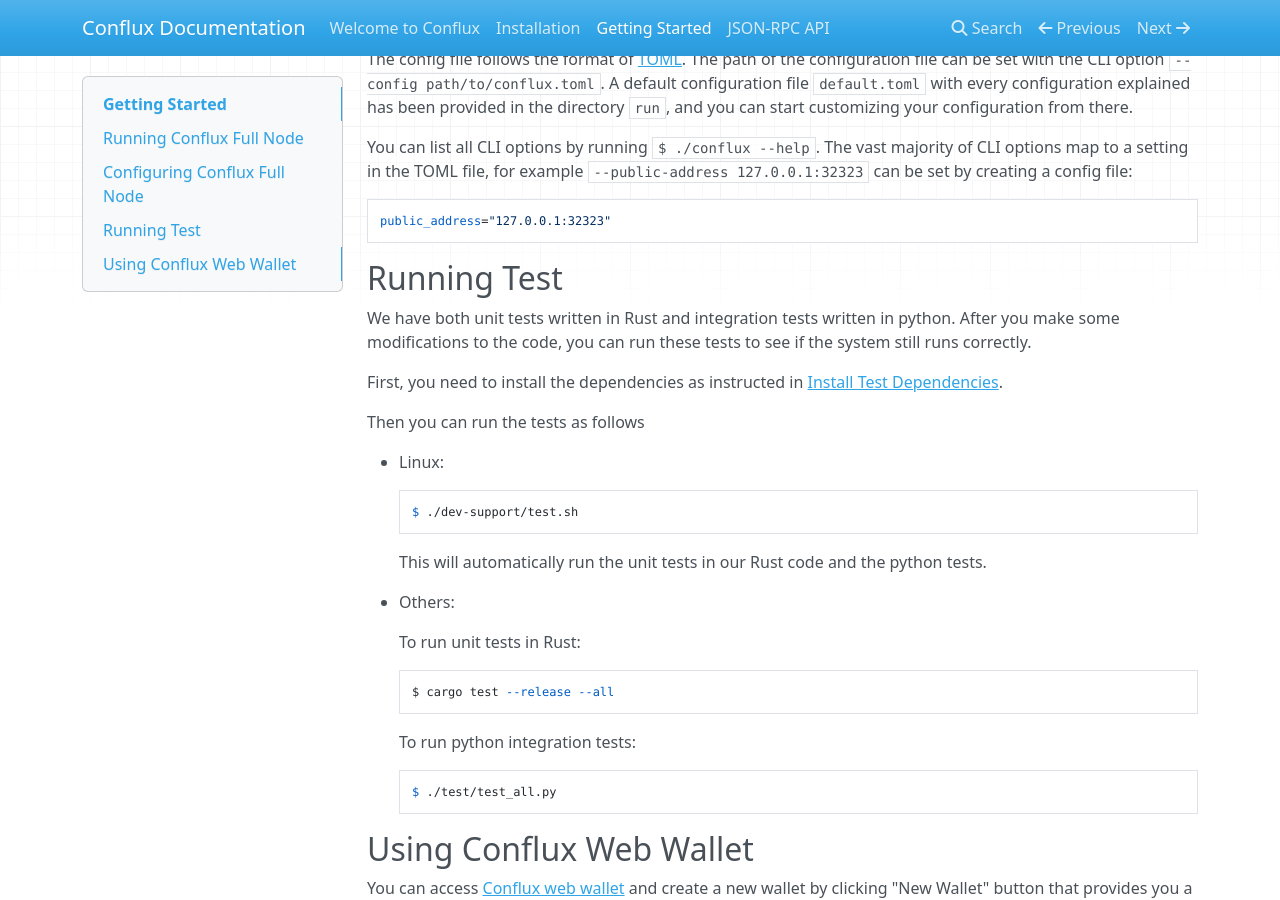
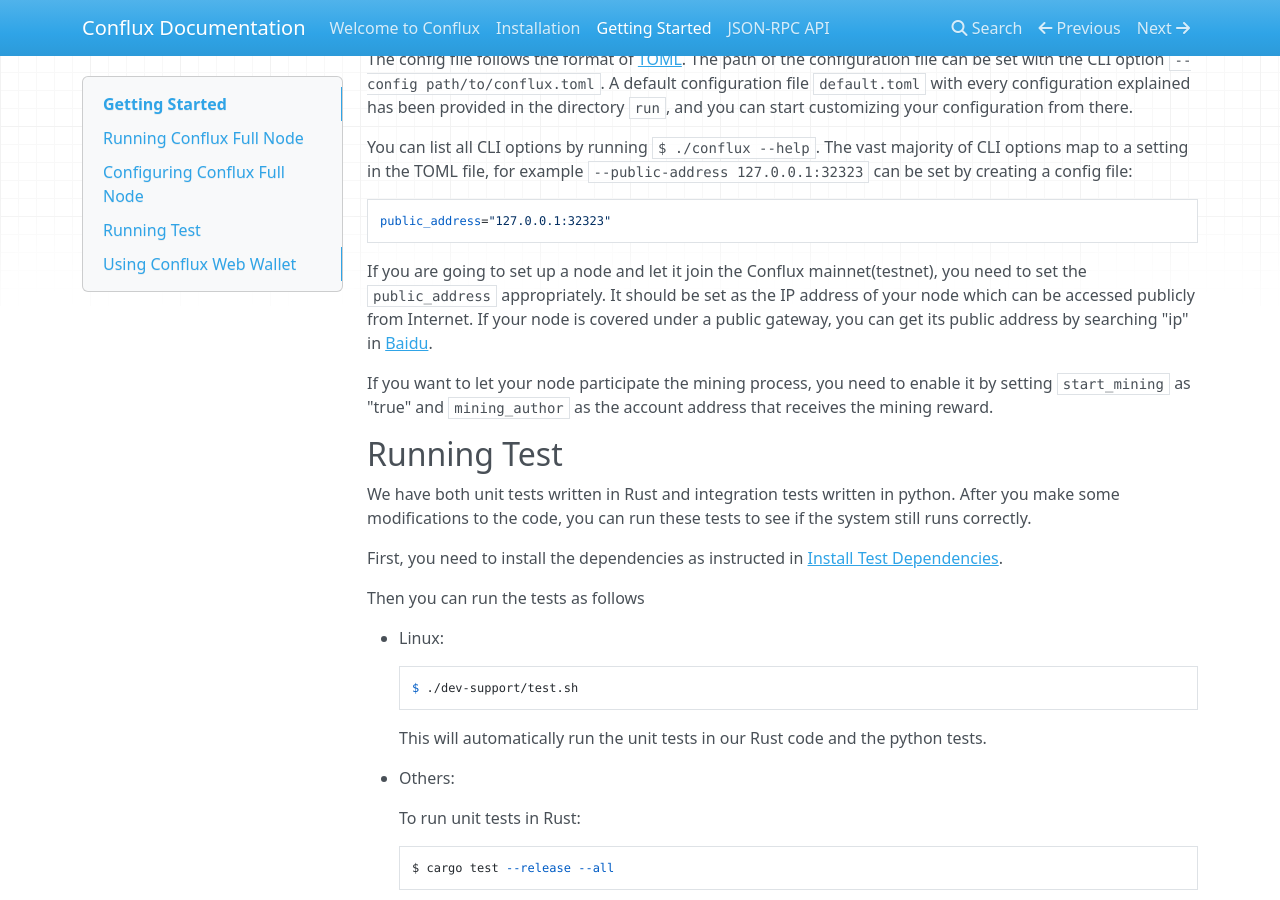
Before and after one commit to Conflux-Chain/conflux-doc, an MkDocs documentation site: the page built from docs/get_started.md, in a window 1280 px wide and 900 px high, scrolled down 786 px. Built offline with MkDocs 1.6.1, drawn with Linux system fonts in a browser that asks for light colours; nearby versions of some CDN libraries.

Commit message:
improve get_started

````diff
--- a/docs/get_started.md
+++ b/docs/get_started.md
@@ -36,6 +36,10 @@
 ```toml
 public_address="127.0.0.1:32323"
 ```
+
+If you are going to set up a node and let it join the Conflux mainnet(testnet), you need to set the `public_address` appropriately. It should be set as the IP address of your node which can be accessed publicly from Internet. If your node is covered under a public gateway, you can get its public address by searching "ip" in [Baidu](https://www.baidu.com).
+
+If you want to let your node participate the mining process, you need to enable it by setting `start_mining` as "true" and `mining_author` as the account address that receives the mining reward.
 
 ## Running Test
 
````
